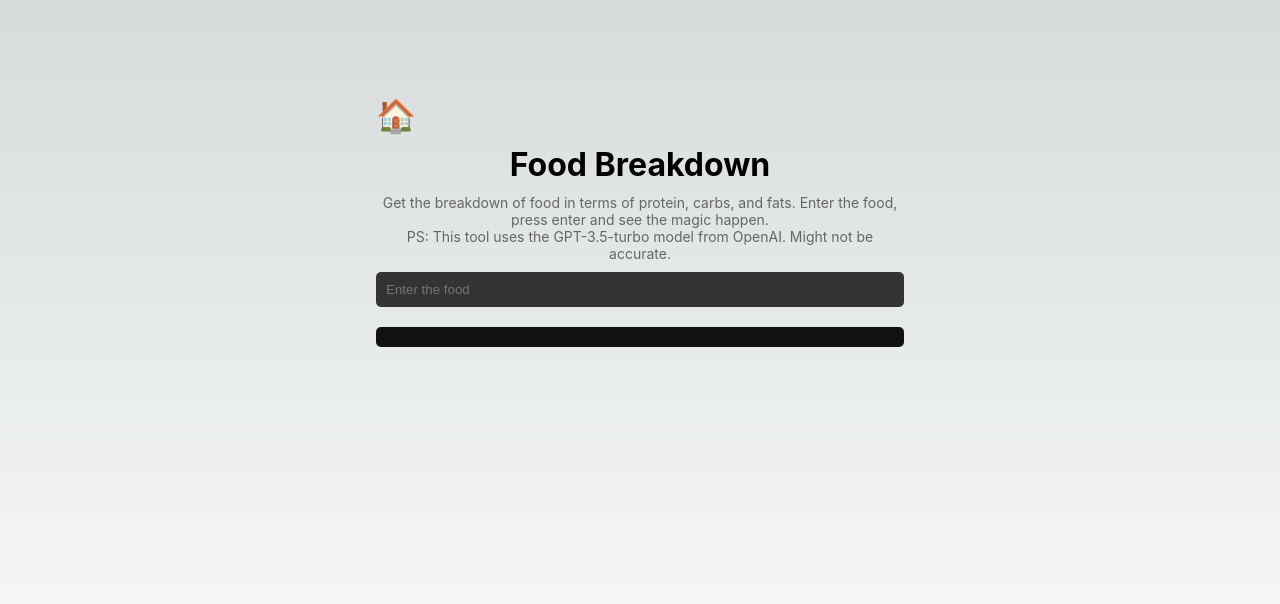
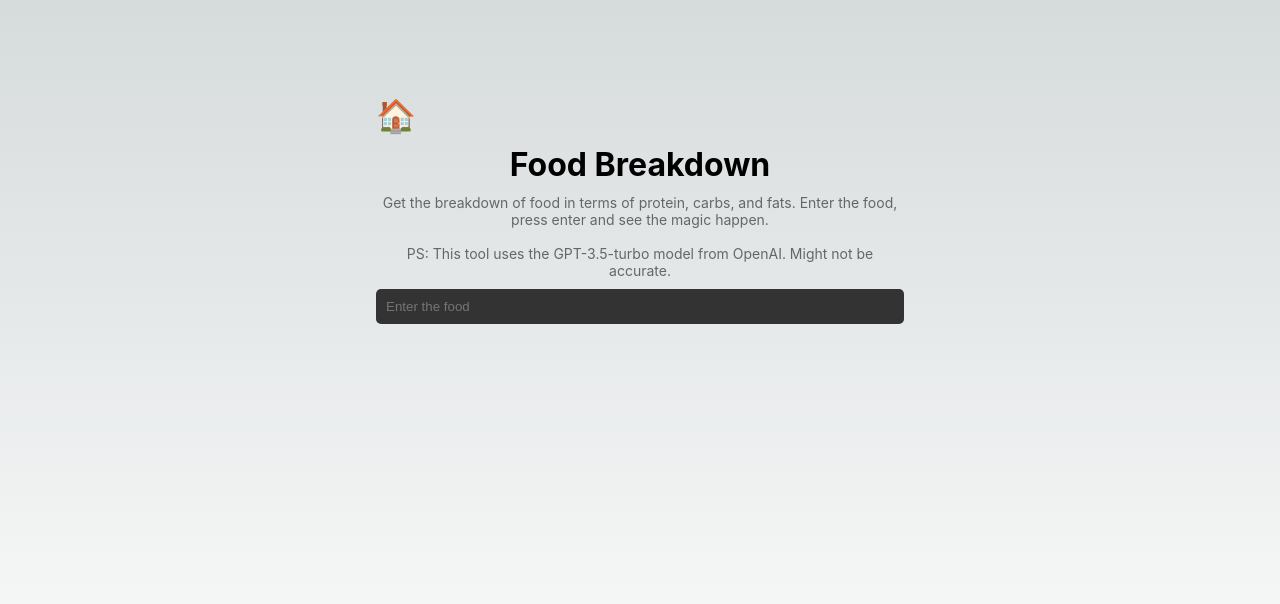
Before and after one commit to nishantrpai/tools.nishu.dev, a Next.js app: page /foodbreakdown in a window 1280 px wide. Shown: the top 604 px of the page. Built offline with nearby package versions, Linux system fonts and the light colour scheme.

Commit message:
add line breaks

```diff
--- a/pages/foodbreakdown.js
+++ b/pages/foodbreakdown.js
@@ -29,6 +29,7 @@ const FoodBreakdown = () => {
           Get the breakdown of food in terms of protein, carbs, and fats.
           Enter the food, press enter and see the magic happen.
           <br/>
+          <br/>
 
           PS: This tool uses the GPT-3.5-turbo model from OpenAI. Might not be accurate.
         </span>
@@ -57,7 +58,7 @@ const FoodBreakdown = () => {
             }
           }}
         />
-        <pre
+        {breakdown && <pre
           style={{
             background: '#111',
             color: '#eee',
@@ -68,7 +69,7 @@ const FoodBreakdown = () => {
             marginTop: '10px'
 
           }}
-        >{breakdown}</pre>
+        >{breakdown}</pre>}
       </main>
     </>
   )
```
